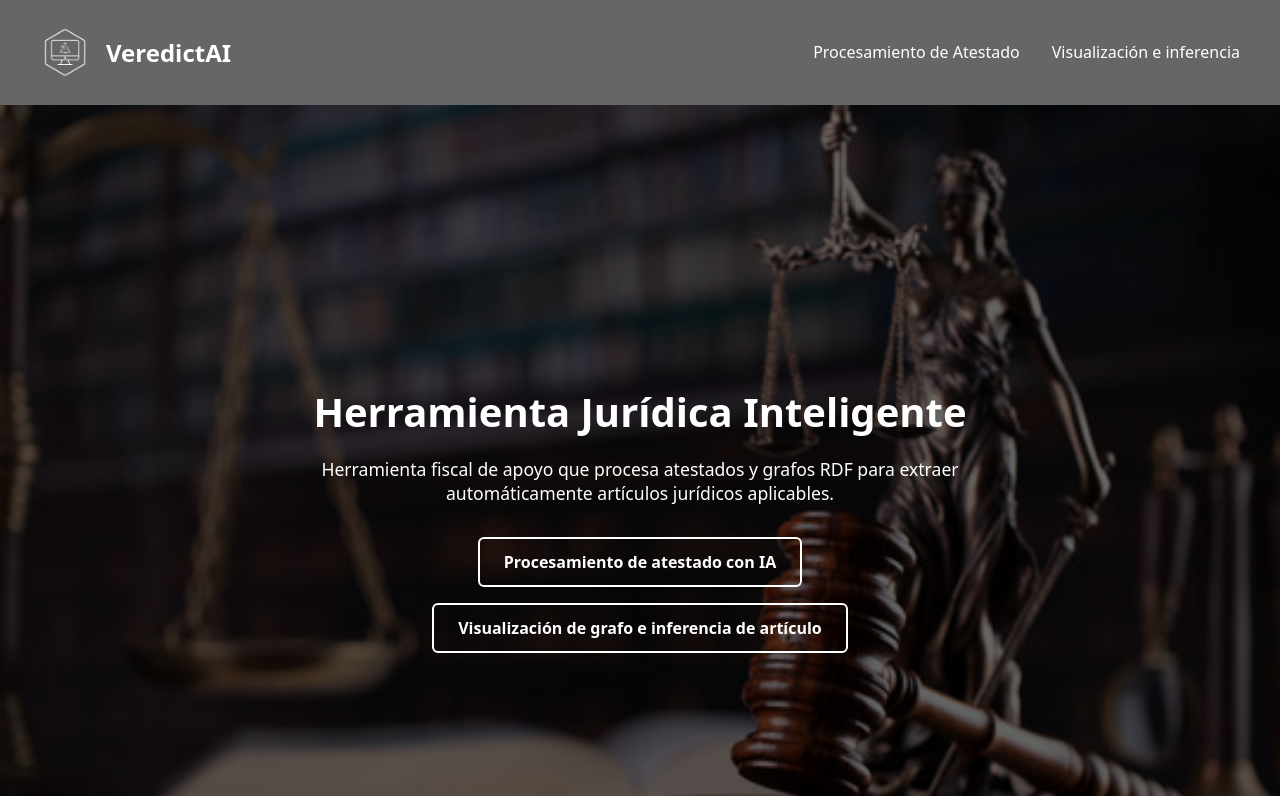
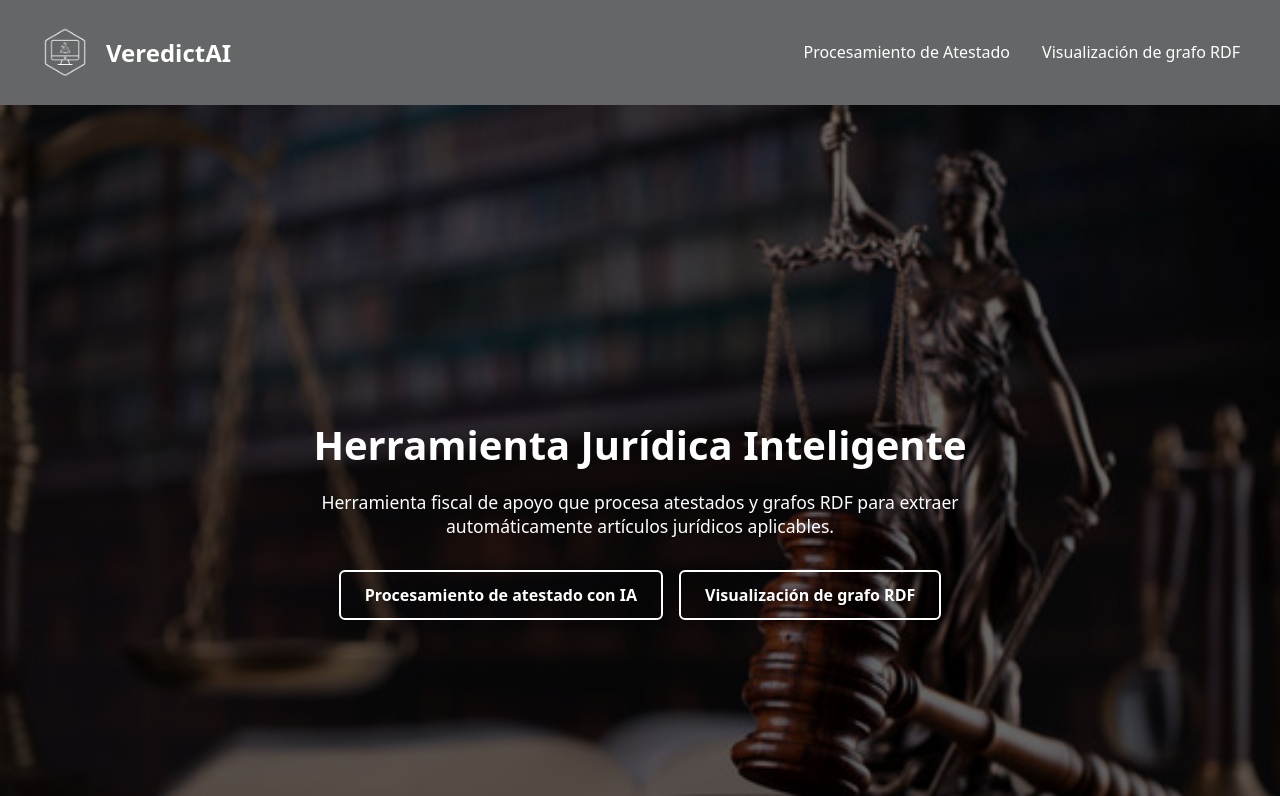
Before and after one commit to javiertorrecilla/VeredictAI, a React (Vite) app in the folder frontend/: page / in a window 1280 px wide. Shown: the top 796 px of the page. Built offline with nearby package versions, Linux system fonts and the light colour scheme.

Commit message:
Motor inferencia deshabilitado

```diff
--- a/frontend/src/components/Navbar.jsx
+++ b/frontend/src/components/Navbar.jsx
@@ -30,7 +30,7 @@ export default function Navbar() {
               to="/analizador"
               className={({ isActive }) => (isActive ? 'active' : '')}
             >
-              Visualización e inferencia
+              Visualización de grafo RDF
             </NavLink>
           </li>
         </ul>
--- a/frontend/src/pages/home/Home.jsx
+++ b/frontend/src/pages/home/Home.jsx
@@ -16,7 +16,7 @@ export default function Home() {
               Procesamiento de atestado con IA
             </Link>
             <Link to="/analizador" className="home-btn">
-              Visualización de grafo e inferencia de artículo
+              Visualización de grafo RDF
             </Link>
           </div>
         </div>
```
